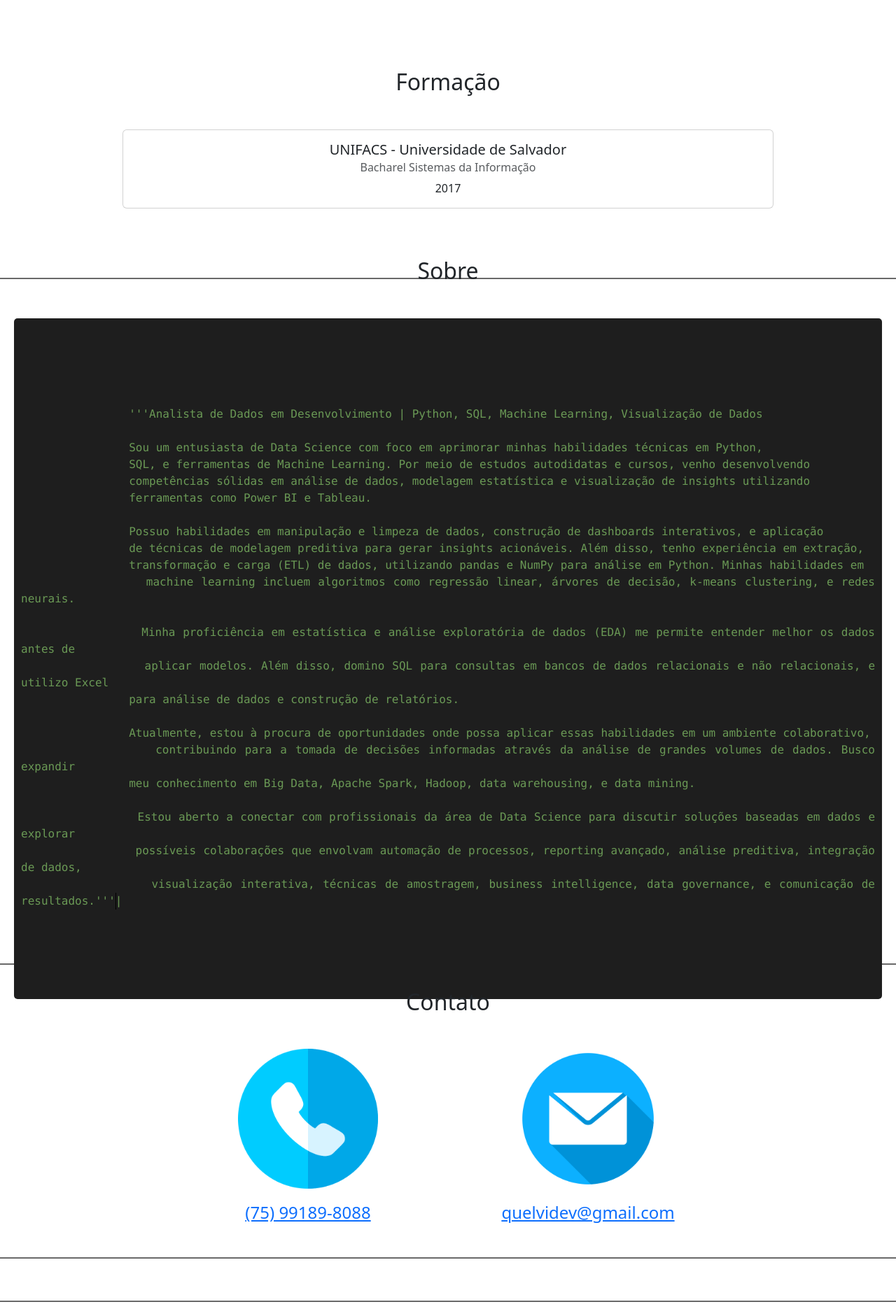
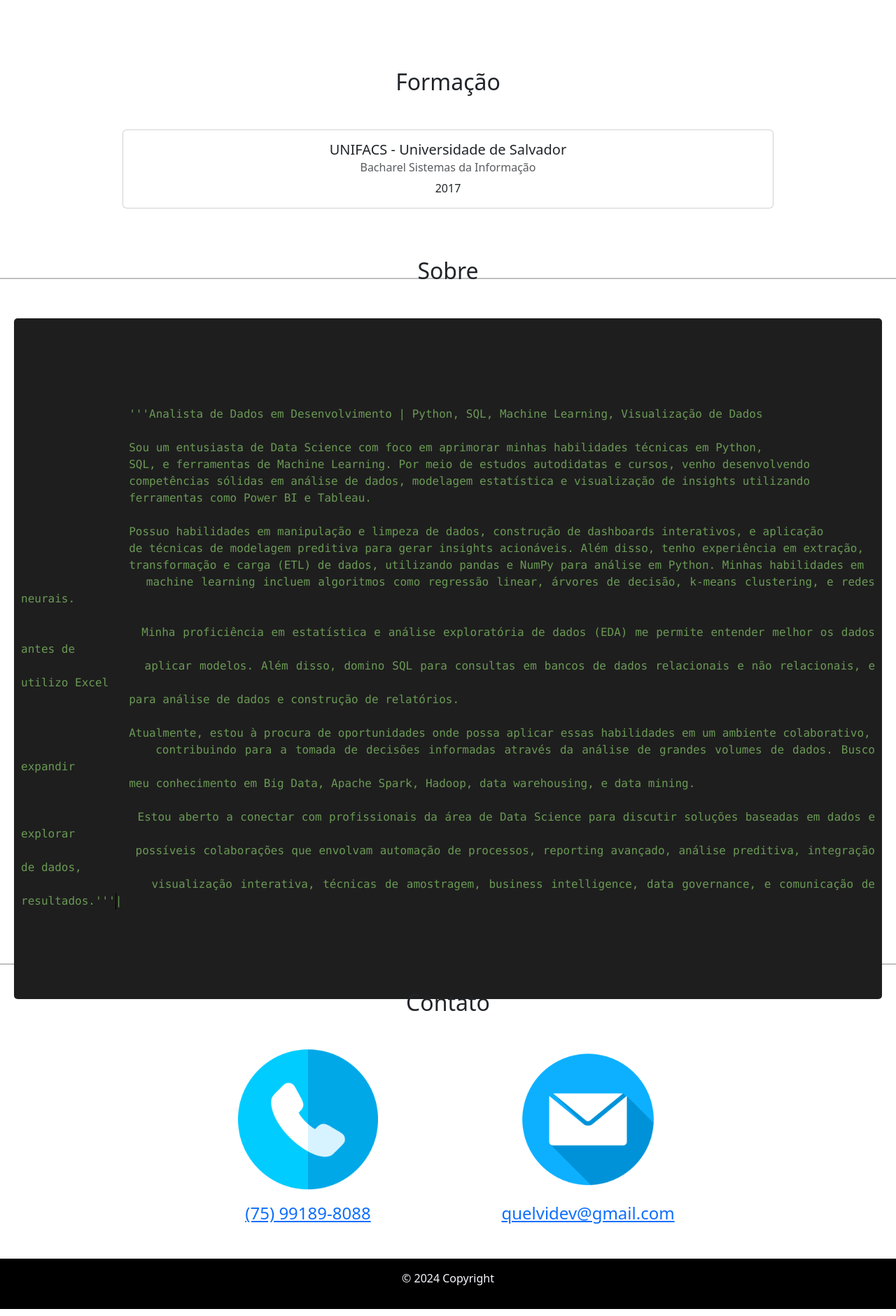
Before and after one commit to quelvindev/meusite, a Django app: template base/global/templates/index.html in a window 1280 px wide. Shown: the part 1241-3122 px from the top of the page at 70% size. Run offline with Django 5.2, Linux system fonts and the light colour scheme; the template is opened without the code that fills it, so the values that code supplies are empty; some libraries are stand-ins or nearby versions.

Commit message:
adicionado footer

```diff
--- a/base/global/css/styles.css
+++ b/base/global/css/styles.css
@@ -85,7 +85,6 @@ html {
     height: 50vh;           /* Altura do main para 100% da viewport */
     flex-direction: column; /* Alinha os itens na vertical (um abaixo do outro) */
 }
-
 
 #abount {
   display: flex;
--- a/base/global/templates/index.html
+++ b/base/global/templates/index.html
@@ -15,9 +15,8 @@
         {% include "global/templates/sections/_section_education.html" %}
         {% include "global/templates/sections/_section_abount.html" %}
         {% include "global/templates/sections/_section_contact.html" %}
-        {% include "global/templates/sections/_section_curriculo.html" %}
     </main>
-
+    {% include "global/templates/partials/_footer.html" %}
     {% include "global/templates/partials/_scripts.html" %}
 </body>
 </html>
--- a/base/global/templates/partials/_animation.html
+++ b/base/global/templates/partials/_animation.html
@@ -52,9 +52,9 @@
   </style>
 
   <style>
-    section {
+    #skills,#education,#abount {
         border-top: 0,1px solid #696969; /* Linha superior */
-        border-bottom: 2px solid #696969; /* Linha inferior */
+        border-bottom: 2px solid #C0C0C0; /* Linha inferior */
         padding: 20px; /* Espaço interno */
         margin: 20px 0; /* Margem acima e abaixo da seção */
     }
--- /dev/null
+++ b/base/global/templates/partials/_footer.html
@@ -0,0 +1,9 @@
+<footer class="bg-black text-center text-lg-start">
+    <!-- Copyright -->
+    <div class="text-center p-3" style="background-color: #000;">
+        <p style="color: #F8F8FF">© 2024 Copyright</p>
+
+      {% comment %} <a class="text-body" href=""></a> {% endcomment %}
+    </div>
+    <!-- Copyright -->
+  </footer>
```
